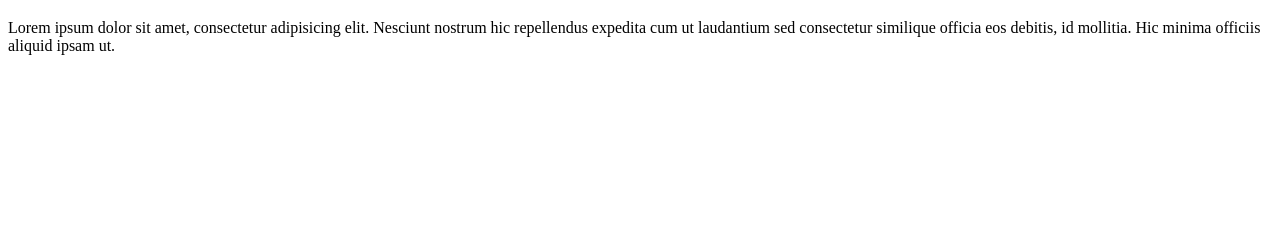
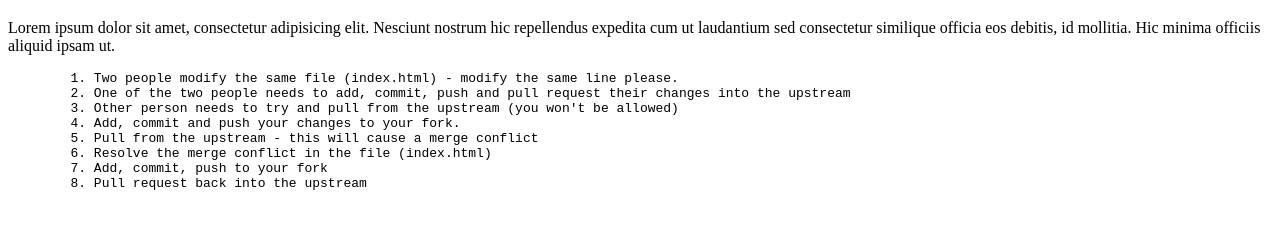
Before and after one commit to pumpkin-cats/feline-fantastica, a plain HTML site: page index.html in a window 1280 px wide. Shown: the part 61-286 px from the top of the page. Drawn offline with Linux system fonts and the light colour scheme.

Commit message:
adding steps for exercise

```diff
--- a/index.html
+++ b/index.html
@@ -7,5 +7,15 @@
 <body>
 	<h1>Grimace was here</h1>
 	<p>Lorem ipsum dolor sit amet, consectetur adipisicing elit. Nesciunt nostrum hic repellendus expedita cum ut laudantium sed consectetur similique officia eos debitis, id mollitia. Hic minima officiis aliquid ipsam ut.</p>
+	<pre>
+	1. Two people modify the same file (index.html) - modify the same line please.
+	2. One of the two people needs to add, commit, push and pull request their changes into the upstream
+	3. Other person needs to try and pull from the upstream (you won't be allowed)
+	4. Add, commit and push your changes to your fork.
+	5. Pull from the upstream - this will cause a merge conflict
+	6. Resolve the merge conflict in the file (index.html)
+	7. Add, commit, push to your fork
+	8. Pull request back into the upstream
+	</pre>
 </body>
 </html>
```
